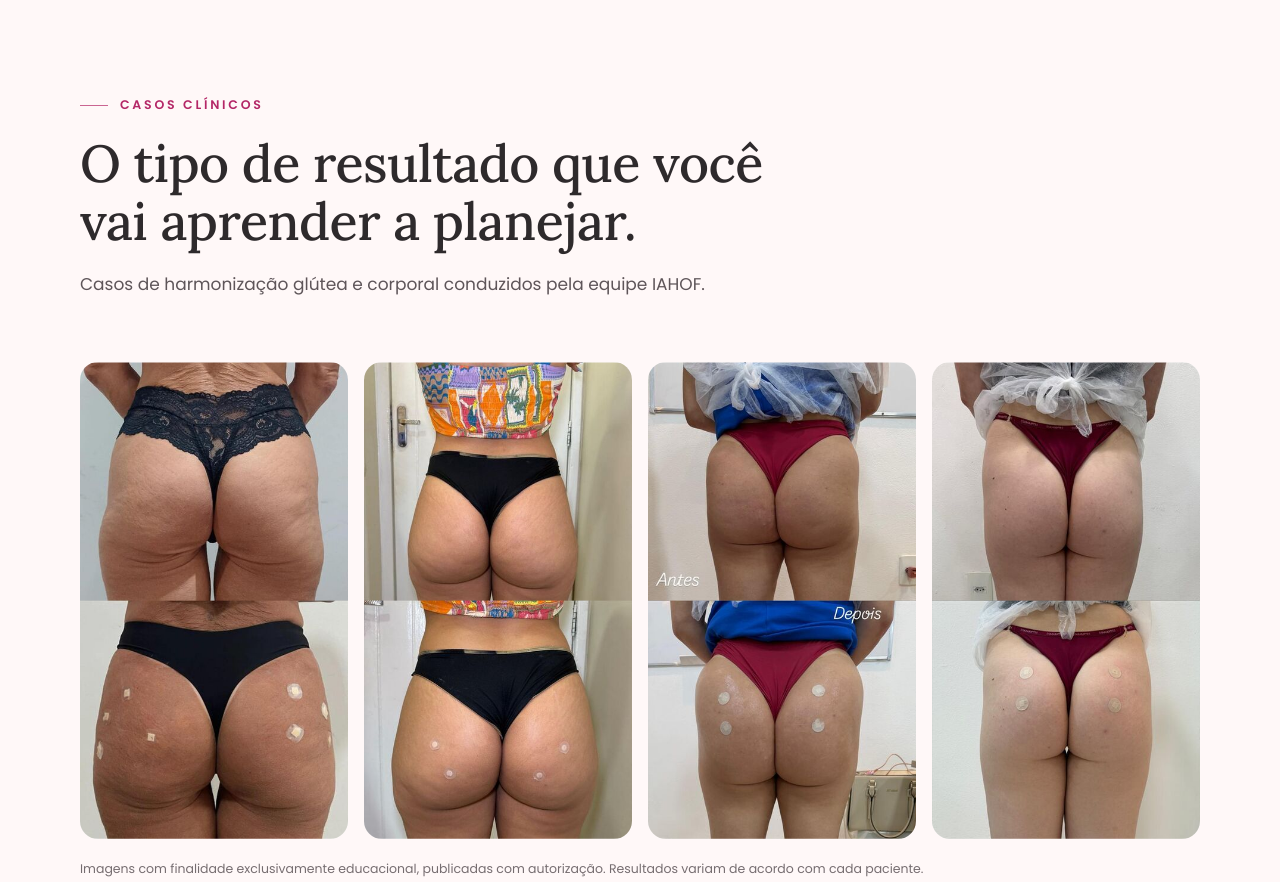
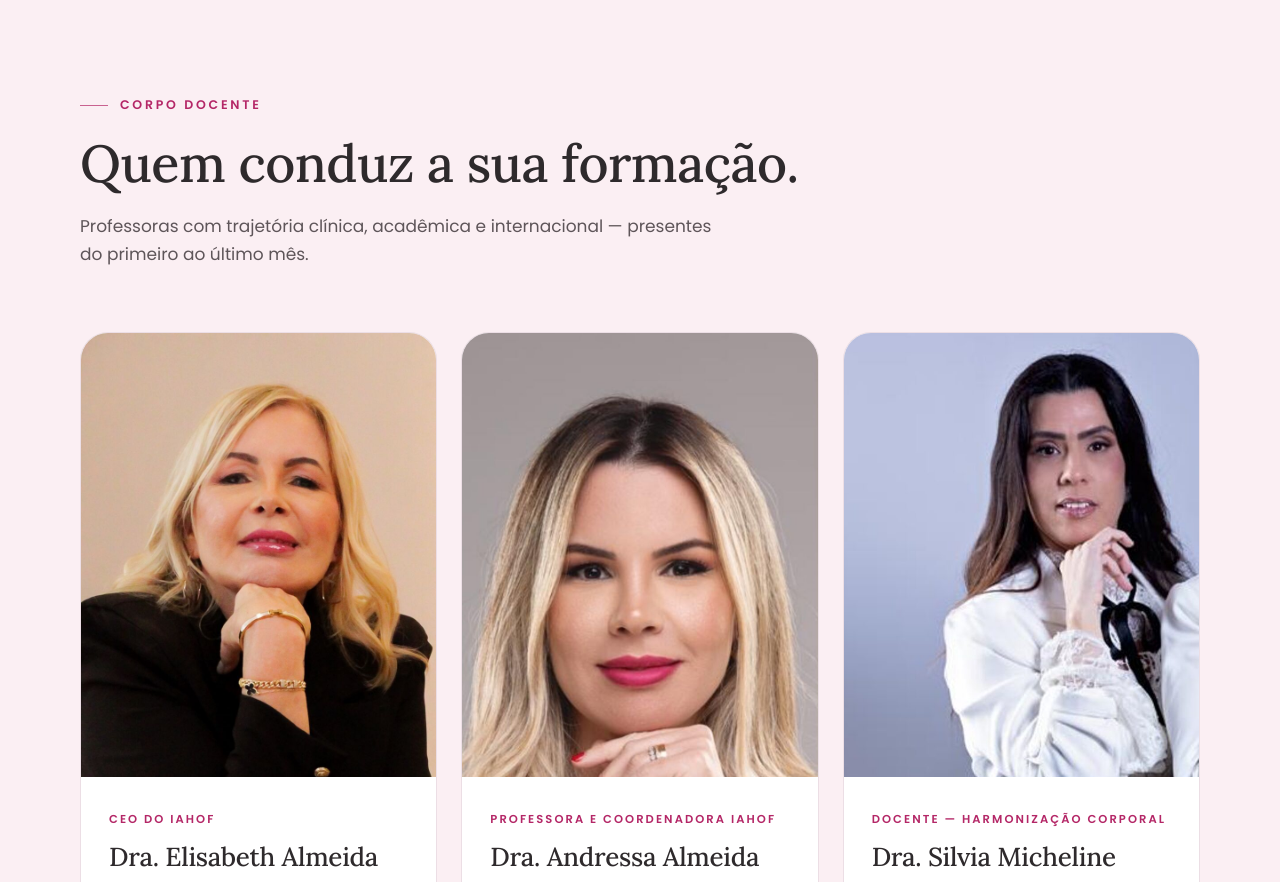
Before and after one commit to renatoamorimdl-ai/residencia-iahof-facial-corporal, a plain HTML site: page index.html in a window 1280 px wide. Shown: the part 5820-6702 px from the top of the page. Drawn offline with Linux system fonts and the light colour scheme.

Commit message:
Remove seção de casos clínicos (fotos de glúteo)
Co-Authored-By: Claude Opus 5.5 <noreply@anthropic.com>
Claude-Session: https://claude.ai/code/session_01BfSpQuxFaeGrvc1eh3BHUP

```diff
--- a/assets/css/style.css
+++ b/assets/css/style.css
@@ -170,11 +170,6 @@ p{margin:0 0 1em}
 .mosaic__b{grid-row:1/3}
 .mosaic__c img{object-position:center 30%}
 
-/* ---------- cases ---------- */
-.cases{display:grid;grid-template-columns:repeat(4,1fr);gap:16px}
-.case{border-radius:var(--r-md);overflow:hidden;background:#fff;aspect-ratio:9/16}
-.case img{width:100%;height:100%;object-fit:cover}
-.disclaimer{font-size:12.5px;color:var(--ink-soft);margin:20px 0 0;opacity:.85}
 
 /* ---------- faculty ---------- */
 .faculty{display:grid;grid-template-columns:repeat(3,1fr);gap:24px}
@@ -261,7 +256,6 @@ p{margin:0 0 1em}
   .faculty{grid-template-columns:1fr 1fr}
   .faculty .prof:last-child{grid-column:1/-1;flex-direction:row}
   .faculty .prof:last-child .prof__img{width:42%;aspect-ratio:auto}
-  .cases{grid-template-columns:repeat(2,1fr)}
 }
 
 @media (max-width:820px){
@@ -298,7 +292,6 @@ p{margin:0 0 1em}
 
 @media (max-width:420px){
   .topbar__logo img{height:34px}
-  .cases{gap:10px}
   .mosaic{grid-template-rows:180px 180px 180px;gap:10px}
 }
 
--- a/index.html
+++ b/index.html
@@ -230,25 +230,6 @@
   </div>
 </section>
 
-<!-- ===== RESULTADOS ===== -->
-<section class="section" id="resultados">
-  <div class="wrap">
-    <header class="sec-head reveal">
-      <p class="eyebrow">Casos clínicos</p>
-      <h2>O tipo de resultado que você vai aprender a planejar.</h2>
-      <p class="sec-head__lead">Casos de harmonização glútea e corporal conduzidos pela equipe IAHOF.</p>
-    </header>
-
-    <div class="cases">
-      <figure class="case reveal"><img src="/assets/img/caso-024.jpg" alt="Caso de harmonização glútea — antes e depois" loading="lazy" width="450" height="800"></figure>
-      <figure class="case reveal" data-delay="1"><img src="/assets/img/caso-025.jpg" alt="Caso de harmonização glútea — antes e depois" loading="lazy" width="450" height="800"></figure>
-      <figure class="case reveal" data-delay="2"><img src="/assets/img/caso-026.jpg" alt="Caso de harmonização glútea — antes e depois" loading="lazy" width="450" height="800"></figure>
-      <figure class="case reveal" data-delay="3"><img src="/assets/img/caso-027.jpg" alt="Caso de harmonização glútea — antes e depois" loading="lazy" width="450" height="800"></figure>
-    </div>
-    <p class="disclaimer">Imagens com finalidade exclusivamente educacional, publicadas com autorização. Resultados variam de acordo com cada paciente.</p>
-  </div>
-</section>
-
 <!-- ===== DOCENTES ===== -->
 <section class="section section--tint" id="docentes">
   <div class="wrap">
```
Also changed, not shown: assets/img/caso-014.jpg (deleted), assets/img/caso-015.jpg (deleted), assets/img/caso-022.jpg (deleted), assets/img/caso-024.jpg (deleted), assets/img/caso-025.jpg (deleted), assets/img/caso-026.jpg (deleted), assets/img/caso-027.jpg (deleted).
